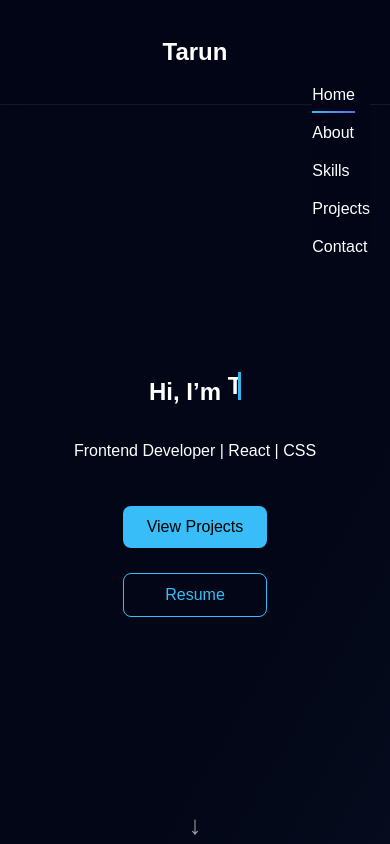
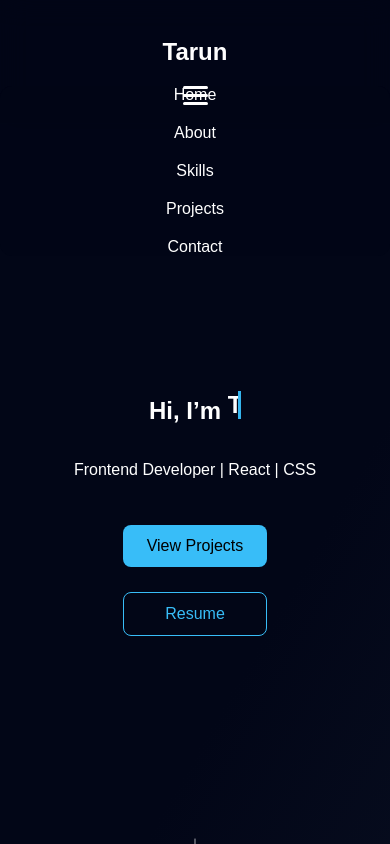
Before and after one commit to Tarunnegi-2003/portfolio2, a React (Vite) app: page / in a window 390 px wide. Shown: the top 844 px of the page. Built offline with nearby package versions, Linux system fonts and the light colour scheme.

Commit message:
Add mobile hamburger navbar with active links

```diff
--- a/src/components/Navbar.jsx
+++ b/src/components/Navbar.jsx
@@ -123,11 +123,58 @@
 //     </nav>
 //   );
 // }
+// import { useEffect, useState } from "react";
+// import "../index.css";
+
+// export default function Navbar({ theme, toggleTheme }) {
+//   const [active, setActive] = useState("home");
+
+//   useEffect(() => {
+//     const sections = document.querySelectorAll("section");
+
+//     const onScroll = () => {
+//       let current = "";
+//       sections.forEach((sec) => {
+//         const top = sec.offsetTop - 120;
+//         if (window.scrollY >= top) {
+//           current = sec.getAttribute("id");
+//         }
+//       });
+//       setActive(current);
+//     };
+
+//     window.addEventListener("scroll", onScroll);
+//     return () => window.removeEventListener("scroll", onScroll);
+//   }, []);
+
+//   return (
+//     <nav className="navbar glass">
+//       <h2 className="logo">Tarun</h2>
+
+//       <ul className="nav-links">
+//         {["home", "about", "skills", "projects", "contact"].map((item) => (
+//           <li key={item}>
+//             <a
+//               href={`#${item}`}
+//               className={active === item ? "active" : ""}
+//             >
+//               {item.charAt(0).toUpperCase() + item.slice(1)}
+//             </a>
+//           </li>
+//         ))}
+//       </ul>
+
+
+//     </nav>
+//   );
+// }
+
 import { useEffect, useState } from "react";
 import "../index.css";
 
-export default function Navbar({ theme, toggleTheme }) {
+export default function Navbar() {
   const [active, setActive] = useState("home");
+  const [open, setOpen] = useState(false);
 
   useEffect(() => {
     const sections = document.querySelectorAll("section");
@@ -151,20 +198,29 @@ export default function Navbar({ theme, toggleTheme }) {
     <nav className="navbar glass">
       <h2 className="logo">Tarun</h2>
 
-      <ul className="nav-links">
+      {/* 🍔 Hamburger (sirf mobile) */}
+      <div
+        className={`hamburger ${open ? "open" : ""}`}
+        onClick={() => setOpen(!open)}
+      >
+        <span></span>
+        <span></span>
+        <span></span>
+      </div>
+
+      <ul className={`nav-links ${open ? "show" : ""}`}>
         {["home", "about", "skills", "projects", "contact"].map((item) => (
           <li key={item}>
             <a
               href={`#${item}`}
               className={active === item ? "active" : ""}
+              onClick={() => setOpen(false)}
             >
               {item.charAt(0).toUpperCase() + item.slice(1)}
             </a>
           </li>
         ))}
       </ul>
-
-
     </nav>
   );
 }
--- a/src/index.css
+++ b/src/index.css
@@ -159,6 +159,61 @@ body {
   margin-top: 30px;
 }
 
+
+/* 🍔 Hamburger */
+.hamburger {
+  display: none;
+  flex-direction: column;
+  gap: 6px;
+  cursor: pointer;
+  z-index: 200;
+}
+
+.hamburger span {
+  width: 26px;
+  height: 3px;
+  background: white;
+  border-radius: 4px;
+  transition: 0.3s;
+}
+
+/* X animation */
+.hamburger.open span:nth-child(1) {
+  transform: rotate(45deg) translate(6px, 6px);
+}
+.hamburger.open span:nth-child(2) {
+  opacity: 0;
+}
+.hamburger.open span:nth-child(3) {
+  transform: rotate(-45deg) translate(6px, -6px);
+}
+
+/* 📱 Mobile navbar */
+@media (max-width: 768px) {
+  .hamburger {
+    display: flex;
+  }
+
+  .nav-links {
+    position: absolute;
+    top: 70px;
+    left: 0;
+    width: 100%;
+    background: rgba(2, 6, 23, 0.95);
+    backdrop-filter: blur(14px);
+
+    flex-direction: column;
+    align-items: center;
+    gap: 22px;
+    padding: 25px 0;
+
+    display: none;
+  }
+
+  .nav-links.show {
+    display: flex;
+  }
+}
 
 .btn::after {
   padding: auto;
```
